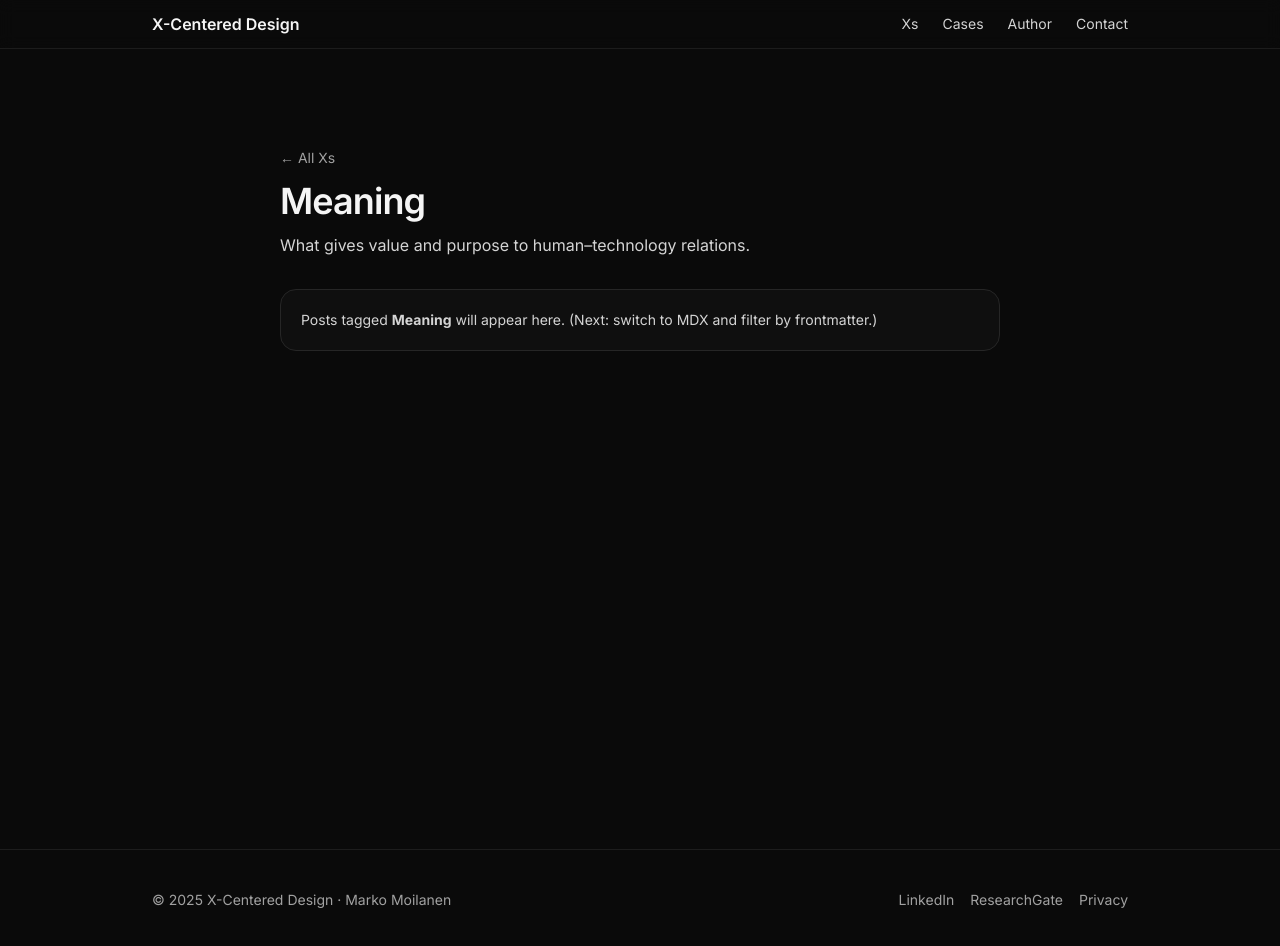
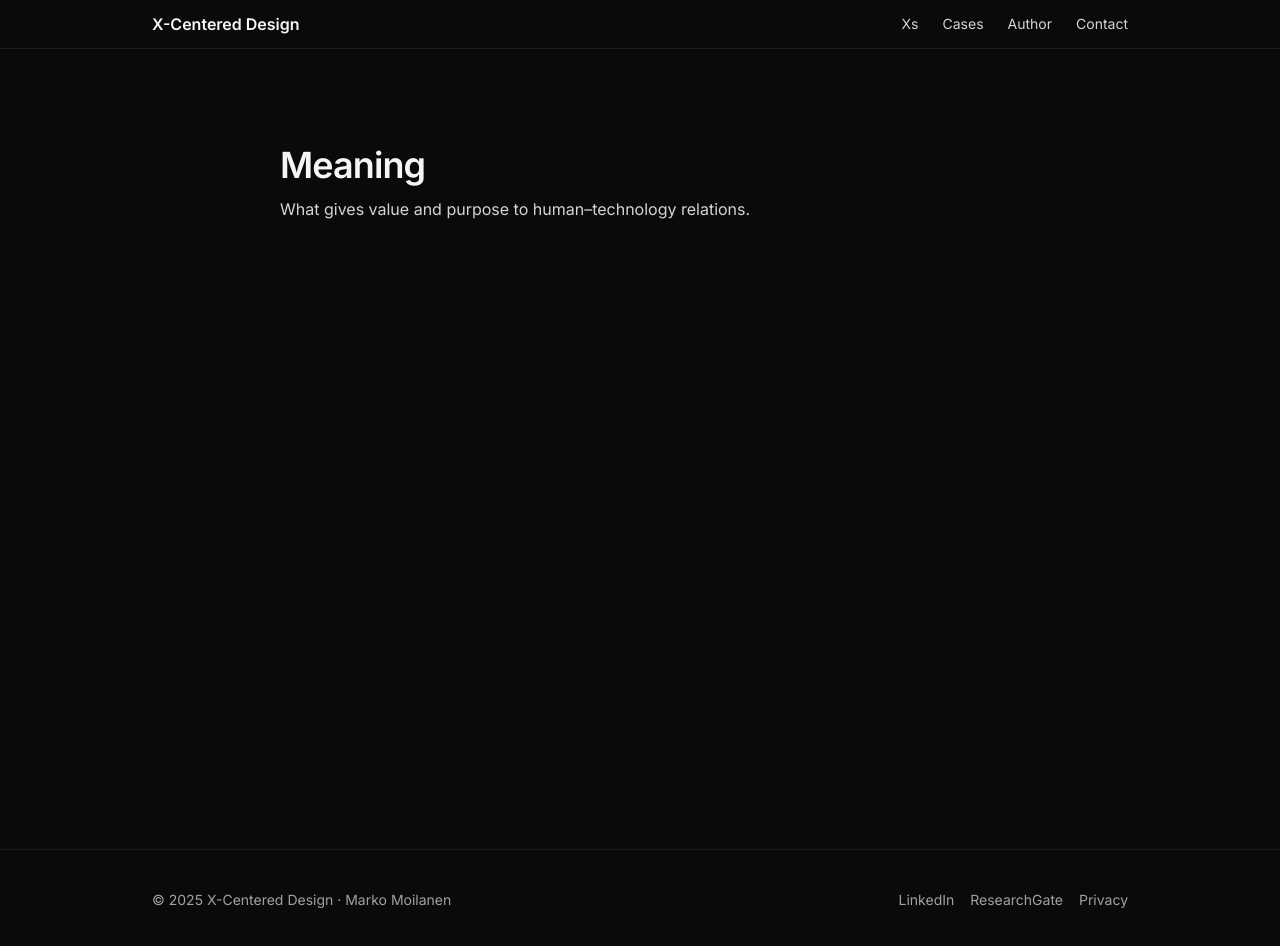
Before and after one commit to moilanenmime/xcentered, a Next.js app: page /xs/meaning in a window 1280 px wide. Shown: the top 946 px of the page. Built offline with nearby package versions, Linux system fonts and the light colour scheme.

Commit message:
Add initial XSPage component with dummy text for demonstration

```diff
--- /dev/null
+++ b/app/xs/meaning/page.tsx
@@ -0,0 +1,13 @@
+// generate here dummy text to shown
+export default function XSPage() {
+  return (
+    <main className="min-h-screen bg-neutral-950 text-neutral-100">
+      <section className="mx-auto max-w-3xl px-6 py-24">
+        <h1 className="text-4xl font-semibold tracking-tight">Meaning</h1>
+        <p className="mt-3 text-neutral-300">
+          What gives value and purpose to human–technology relations.
+        </p>
+      </section>
+    </main>
+  );
+}
```
